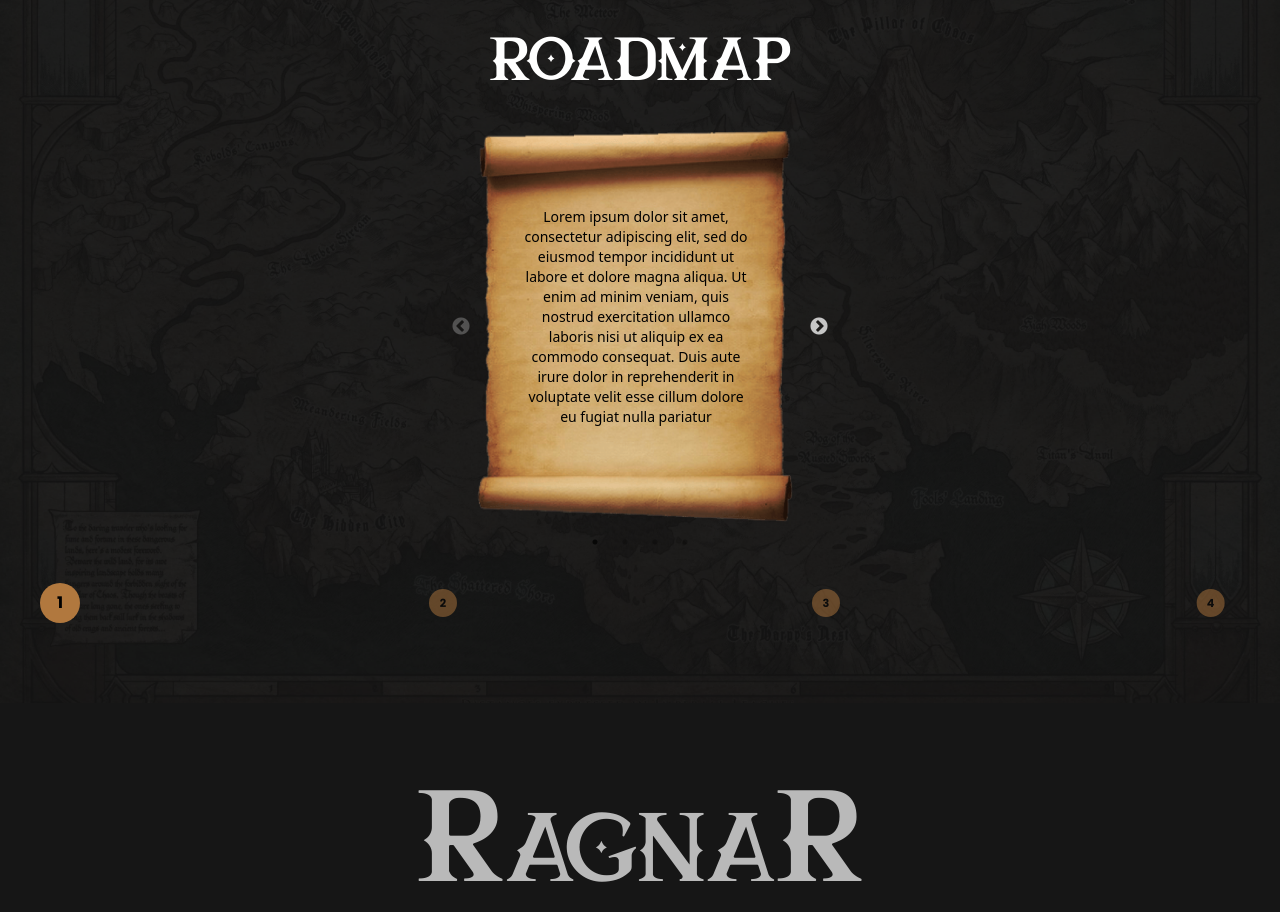
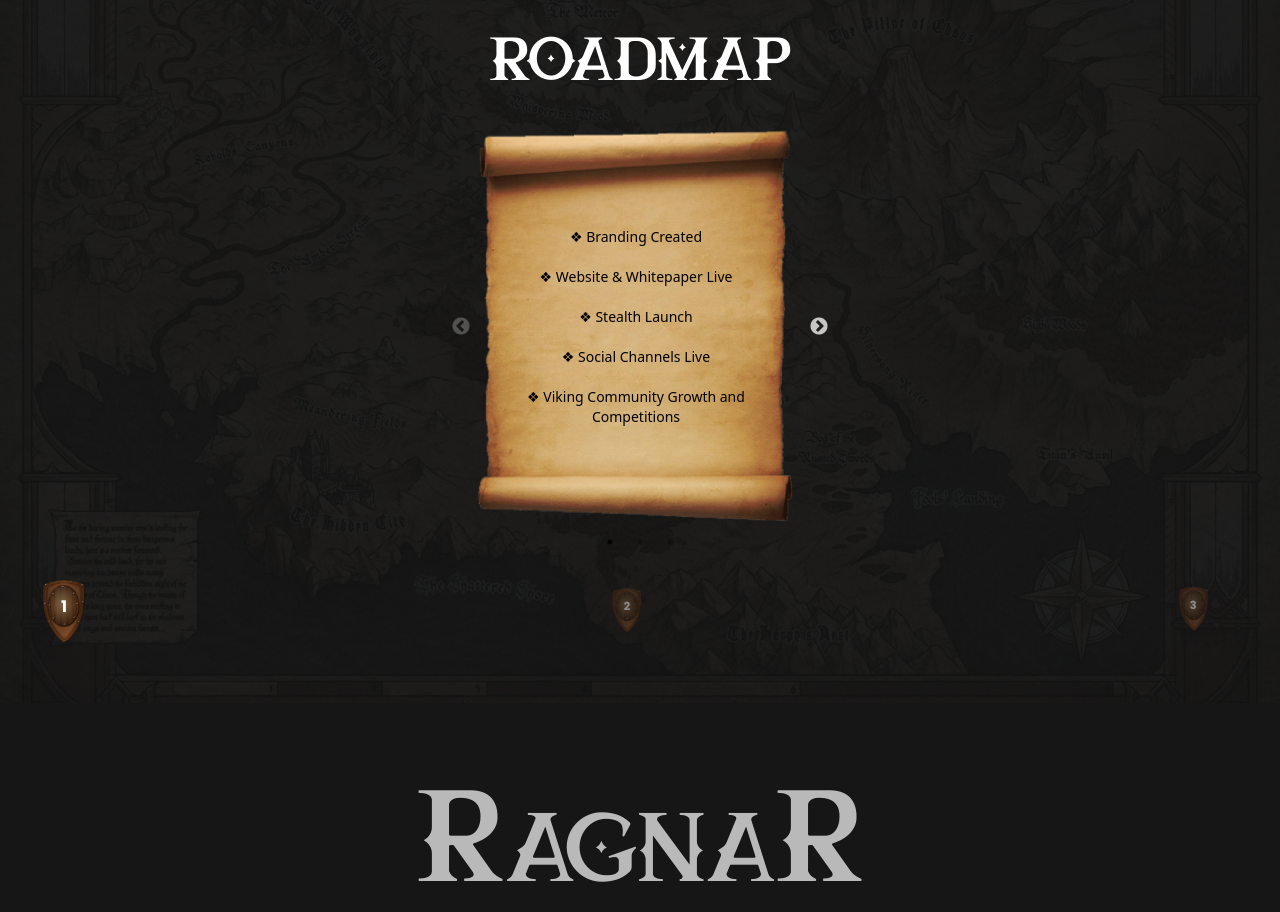
Before and after one commit to KoichiDevs/ragnar, a React (Vite) app: page / in a window 1280 px wide. Shown: the part 2140-3052 px from the top of the page. Built offline with nearby package versions, Linux system fonts and the light colour scheme.

Commit message:
added roadmap content

```diff
--- a/src/sections/Roadmap.jsx
+++ b/src/sections/Roadmap.jsx
@@ -30,21 +30,38 @@ const Roadmap = () => {
 
             <div className='mx-auto w-fit h-auto mt-10 lg:max-w-[20.5rem] max-w-[18.5rem]'>
                 <Slider {...settings}>
-                    <Phase />
-                    <Phase />
-                    <Phase />
-                    <Phase />
+                    <Phase content={<>
+                        ❖ Branding Created <br /><br />
+                        ❖ Website & Whitepaper Live <br /><br />
+                        ❖ Stealth Launch <br /><br />
+                        ❖ Social Channels Live <br /><br />
+                        ❖ Viking Community Growth and Competitions
+                    </>} />
+                    <Phase content={<>
+                        ❖ Social Media Marketing <br /><br />
+                        ❖ Influencer Partnerships & AMAs <br /><br />
+                        ❖ Token Listing Websites
+                    </>} />
+                    <Phase content={<>
+                        ❖ Tier 2 CEX Listings and Tracking <br /><br />
+                        ❖ Portfolio Tacker Live <br /><br />
+                        ❖ Paid Media Campaigns <br /><br />
+                        ❖ Roadmap Update
+                    </>} />
                 </Slider>
 
             </div>
 
             <div className='w-full h-10 mt-14 flex'>
-                <Lines num="1" index={currentSlideIndex}/>
-                <Lines num="2" index={currentSlideIndex}/>
-                <Lines num="3" index={currentSlideIndex}/>
-                <div className='w-[10rem] h-full relative transition-all ease-in-out duration-300' style={ currentSlideIndex === 3 ? {opacity: "100%", scale: "1"} : {opacity: "50%", scale: "0.7"}}>
-                    <div className='absolute h-10 w-10 rounded-full bg-sliderorange flex items-center justify-center text-black font-bold font-poppins z-10 '>
-                        4
+                <Lines num="1" index={currentSlideIndex} />
+                <Lines num="2" index={currentSlideIndex} />
+                <div className='w-[10rem] h-full relative transition-all ease-in-out duration-300' style={currentSlideIndex === 2 ? { opacity: "100%", scale: "1" } : { opacity: "50%", scale: "0.7" }}>
+                    <div className='absolute h-12 w-12 rounded-full flex items-center justify-center text-black font-bold font-poppins z-10 '>
+                        <img src="/shield.webp" alt="Shield" className="absolute z-0 top-[-.3rem] w-[3rem] left-[1px]" />
+                        <p className='relative z-10 text-white'>
+                            3
+
+                        </p>
                     </div>
                 </div>
 
--- a/src/utils/Lines.jsx
+++ b/src/utils/Lines.jsx
@@ -3,10 +3,12 @@ import React from 'react'
 const Lines = ({ num, index }) => {
     return (
         <div className='w-full h-full relative'>
-            <div className='absolute h-10 w-10 rounded-full bg-sliderorange flex items-center justify-center text-black font-bold font-poppins z-10 transition-all ease-in-out duration-300' style={index >= parseInt(num - 1) ? {opacity: "100%", scale: "1"} : {opacity: "50%", scale: "0.7"}}>
-                {num}
+            <div className='absolute h-12 w-12 rounded-full  flex items-center justify-center text-black font-bold font-poppins z-10 transition-all ease-in-out duration-300' style={index >= parseInt(num - 1) ? {opacity: "100%", scale: "1"} : {opacity: "50%", scale: "0.7"}}>
+                <img src="/shield.webp" alt="Shield" className="absolute z-0 top-[-.3rem] w-[3rem]" />
+                <p className='relative z-10 text-white'>{num}</p>
+
             </div>
-            <div className='absolute h-[2px] w-0 rounded-full bg-sliderorange top-0 bottom-0 my-auto left-0 transition-all ease-in-out duration-500' style={index >= parseInt(num) ? { width: "100%" } : {}}></div>
+            <div className='absolute h-[2px] w-0 rounded-full bg-sliderorange top-0 bottom-0 my-auto left-4 transition-all ease-in-out duration-500' style={index >= parseInt(num) ? { width: "100%" } : {}}></div>
         </div>
     )
 }
--- a/src/utils/Phase.jsx
+++ b/src/utils/Phase.jsx
@@ -1,12 +1,12 @@
 import React from 'react'
 import { motion } from 'framer-motion'
 
-const Phase = () => {
+const Phase = ({content}) => {
     return (
         <motion.div initial={{opacity: 0, scale: 0.5}} whileInView={{opacity: 1, scale: 1}} transition={{duration: 0.5}} className="sm:w-[20rem] w-[18rem] h-[25rem] relative">
             <img src="/paper.webp" alt="paper" className=" absolute w-full h-full" />
-            <div className='w-full h-full relative z-10 px-12 text-sm text-center text-black font-medium poppins py-14'>
-                <p className="mt-6">Lorem ipsum dolor sit amet, consectetur adipiscing elit, sed do eiusmod tempor incididunt ut labore et dolore magna aliqua. Ut enim ad minim veniam, quis nostrud exercitation ullamco laboris nisi ut aliquip ex ea commodo consequat. Duis aute irure dolor in reprehenderit in voluptate velit esse cillum dolore eu fugiat nulla pariatur</p>
+            <div className='w-full h-full relative z-10 px-12 text-sm text-center text-black font-medium poppins py-14 flex items-center justify-center'>
+                <p className="mt-0">{content}</p>
             </div>
         </motion.div>
     )
```
Also changed, not shown: public/shield.webp (added).
